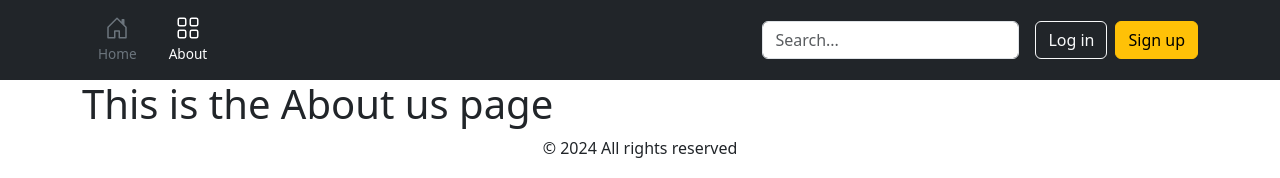
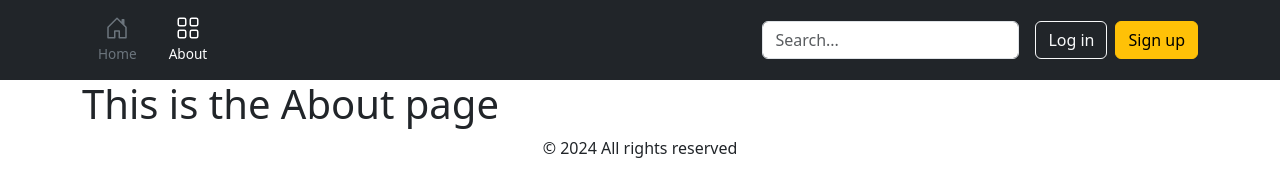
Before and after one commit to qmacias/online-movies-frontend, a Vue app: page /about in a window 1280 px wide. Shown: the top 178 px of the page. Built offline with nearby package versions, Linux system fonts and the light colour scheme.

Commit message:
Turn Main Into Home Main Component

```diff
--- a/src/components/Main.vue
+++ b/src/components/HomeMain.vue
@@ -72,7 +72,7 @@
 
 <script>
 export default {
-  name: "Main",
+  name: "HomeMain",
   components: {},
 };
 </script>
--- a/src/router/index.js
+++ b/src/router/index.js
@@ -8,6 +8,7 @@ import NotFoundError from "@/components/NotFoundError.vue";
 const routes = [
   {
     path: "/",
+    name: "home",
     component: HomeView,
     meta: {
       title: "Home Page",
--- a/src/views/AboutView.vue
+++ b/src/views/AboutView.vue
@@ -1,6 +1,8 @@
 <template>
-  <div class="about container">
-    <h1>This is the About us page</h1>
+  <div class="about">
+    <div class="container">
+      <h1>This is the About page</h1>
+    </div>
   </div>
 </template>
 
--- a/src/views/HomeView.vue
+++ b/src/views/HomeView.vue
@@ -1,14 +1,16 @@
 <template>
-  <Main />
+  <div class="home">
+    <HomeMain />
+  </div>
 </template>
 
 <script>
-import Main from "@/components/Main.vue";
+import HomeMain from "@/components/HomeMain.vue";
 
 export default {
   name: "HomeView",
   components: {
-    Main,
+    HomeMain,
   },
 };
 </script>
--- a/vue.config.js
+++ b/vue.config.js
@@ -2,5 +2,5 @@ const { defineConfig } = require('@vue/cli-service')
 
 module.exports = defineConfig({
   transpileDependencies: true,
-  publicPath: '/online-movies-frontend/'
+  publicPath: process.env.NODE_ENV === 'production' ? '/online-movies-frontend/' : '/'
 })
```
Also changed, not shown: 9 other files (tests, documents, lock files or other folders).
